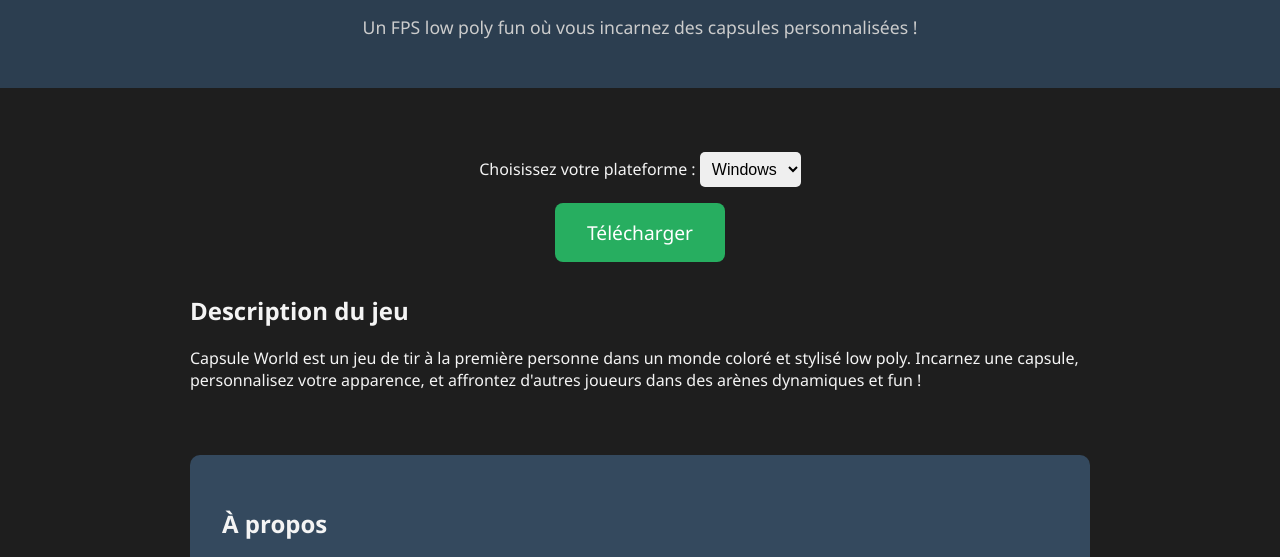
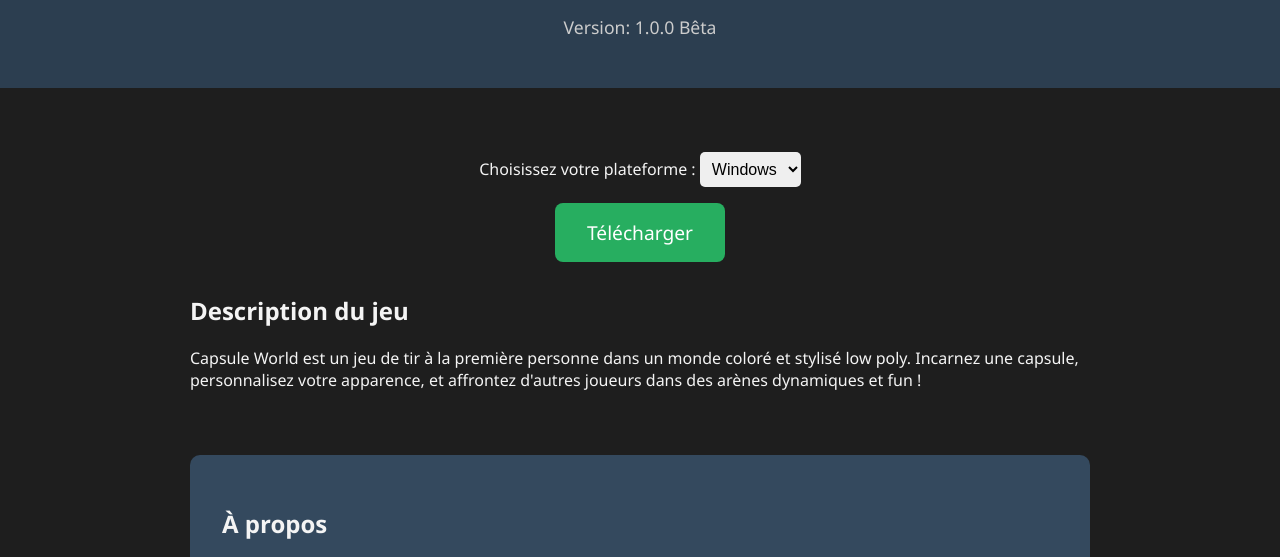
Before and after one commit to Nouredine227/Capsules-World, a plain HTML site: page index.html in a window 1280 px wide. Shown: the part 231-788 px from the top of the page. Drawn offline with Linux system fonts and the light colour scheme.

Commit message:
Update index.html

```diff
--- a/index.html
+++ b/index.html
@@ -10,7 +10,7 @@
   <header>
     <img src="images/icon.png" alt="Icône Capsule World">
     <h1>Capsule World</h1>
-    <p>Un FPS low poly fun où vous incarnez des capsules personnalisées !</p>
+    <p>Version: 1.0.0 Bêta</p>
   </header>
   <main>
     <div class="platform-select">
```
